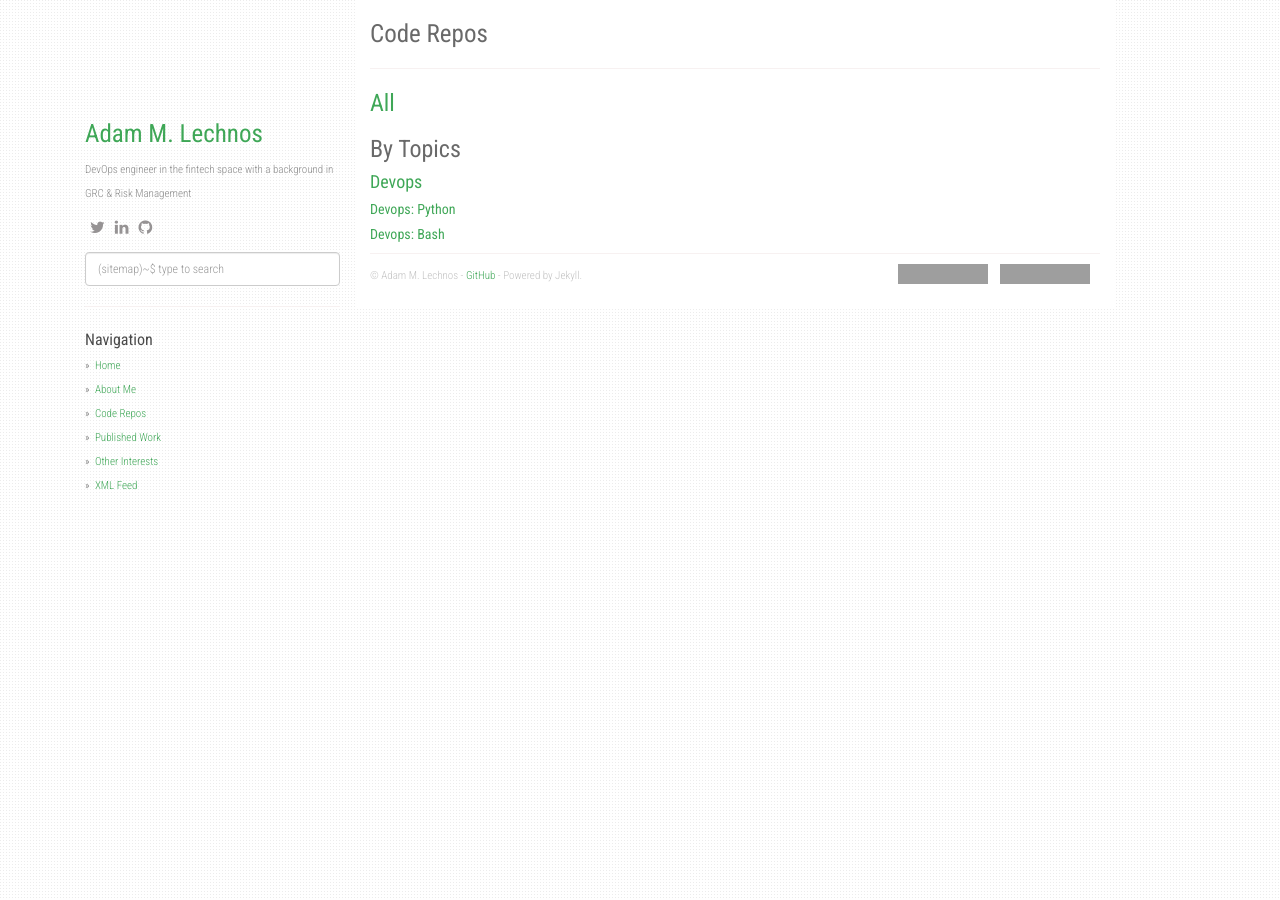
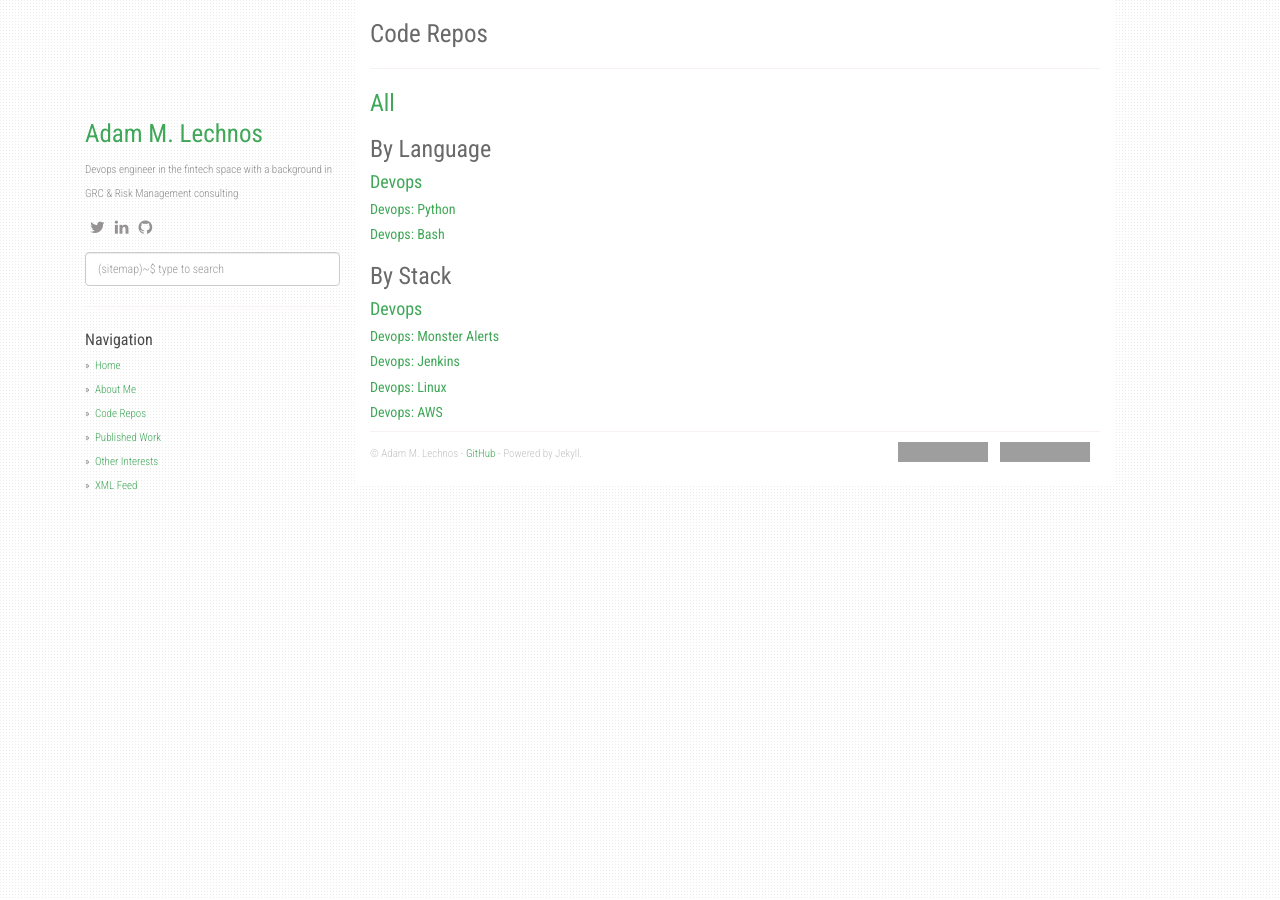
Before and after one commit to Adam-Lechnos/adam-lechnos.github.io, a Jekyll site: the page built from repos.md, in a window 1280 px wide. Built offline with Jekyll 4.4.1, drawn with Linux system fonts in a browser that asks for light colours; nearby versions of some CDN libraries; grey boxes are pictures that could not be loaded.

Commit message:
commiting changes to feature branch

```diff
--- a/_config.yml
+++ b/_config.yml
@@ -1,8 +1,8 @@
-title: DevOps Trials and Tribulations
+title: The Risky Pipeline
 description: Musings on devops and risk management problems
 author: Adam M. Lechnos
 github: https://github.com/adam-lechnos
-about: DevOps engineer in the fintech space with a background in GRC & Risk Management
+about: Devops engineer in the fintech space with a background in GRC & Risk Management consulting
 disqus_shortname: devopstrialstribs
 google_analytics: UA-47832702-1
 
--- a/repos.md
+++ b/repos.md
@@ -4,10 +4,16 @@ title: Code Repos
 permalink: /repos/
 ---
 
-### [All](https://github.com/Adam-Lechnos?tab=repositories)
+### [All](https://github.com/Adam-Lechnos?tab=repositories){:target="_blank" rel="noopener"}
 
-### By Topics
+### By Language
+#### [Devops](https://github.com/search?q=user%3Aadam-lechnos+topic%3Adevops&type=repositories){:target="_blank" rel="noopener"}
+##### [Devops: Python](https://github.com/search?q=user%3Aadam-lechnos+topic%3Adevops+topic%3Apython&type=repositories){:target="_blank" rel="noopener"}
+##### [Devops: Bash](https://github.com/search?q=user%3Aadam-lechnos+topic%3Adevops+topic%3Abash&type=repositories){:target="_blank" rel="noopener"}
 
-#### [Devops](https://github.com/search?q=user%3Aadam-lechnos+topic%3Adevops&type=repositories)
-##### [Devops: Python](https://github.com/search?q=user%3Aadam-lechnos+topic%3Adevops+topic%3Apython&type=repositories)
-##### [Devops: Bash](https://github.com/search?q=user%3Aadam-lechnos+topic%3Adevops+topic%3Abash&type=repositories)
+### By Stack
+#### [Devops](https://github.com/search?q=user%3Aadam-lechnos+topic%3Adevops&type=repositories){:target="_blank" rel="noopener"}
+##### [Devops: Monster Alerts](https://github.com/search?q=user%3Aadam-lechnos+topic%3Adevops+topic%3Amonster-alerts&type=repositories){:target="_blank" rel="noopener"}
+##### [Devops: Jenkins](https://github.com/search?q=user%3Aadam-lechnos+topic%3Adevops+topic%3Ajenkins&type=repositories){:target="_blank" rel="noopener"}
+##### [Devops: Linux](https://github.com/search?q=user%3Aadam-lechnos+topic%3Adevops+topic%3Alinux&type=repositories){:target="_blank" rel="noopener"}
+##### [Devops: AWS](https://github.com/search?q=user%3Aadam-lechnos+topic%3Adevops+topic%3Aaws&type=repositories){:target="_blank" rel="noopener"}
```
Also changed, not shown: about.md (+1 -1 lines), other.md (+2 -2 lines), published.md (+1 -2 lines).
